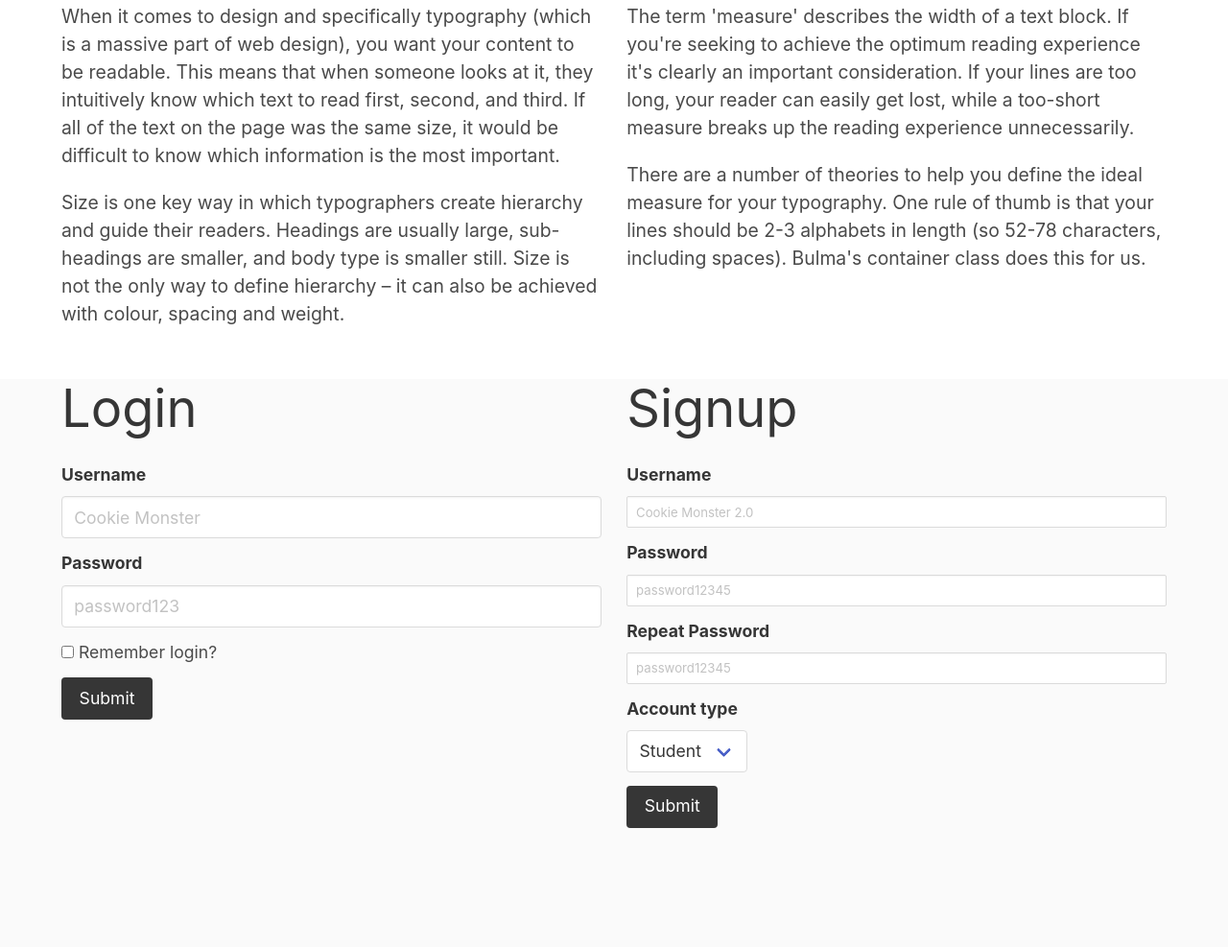
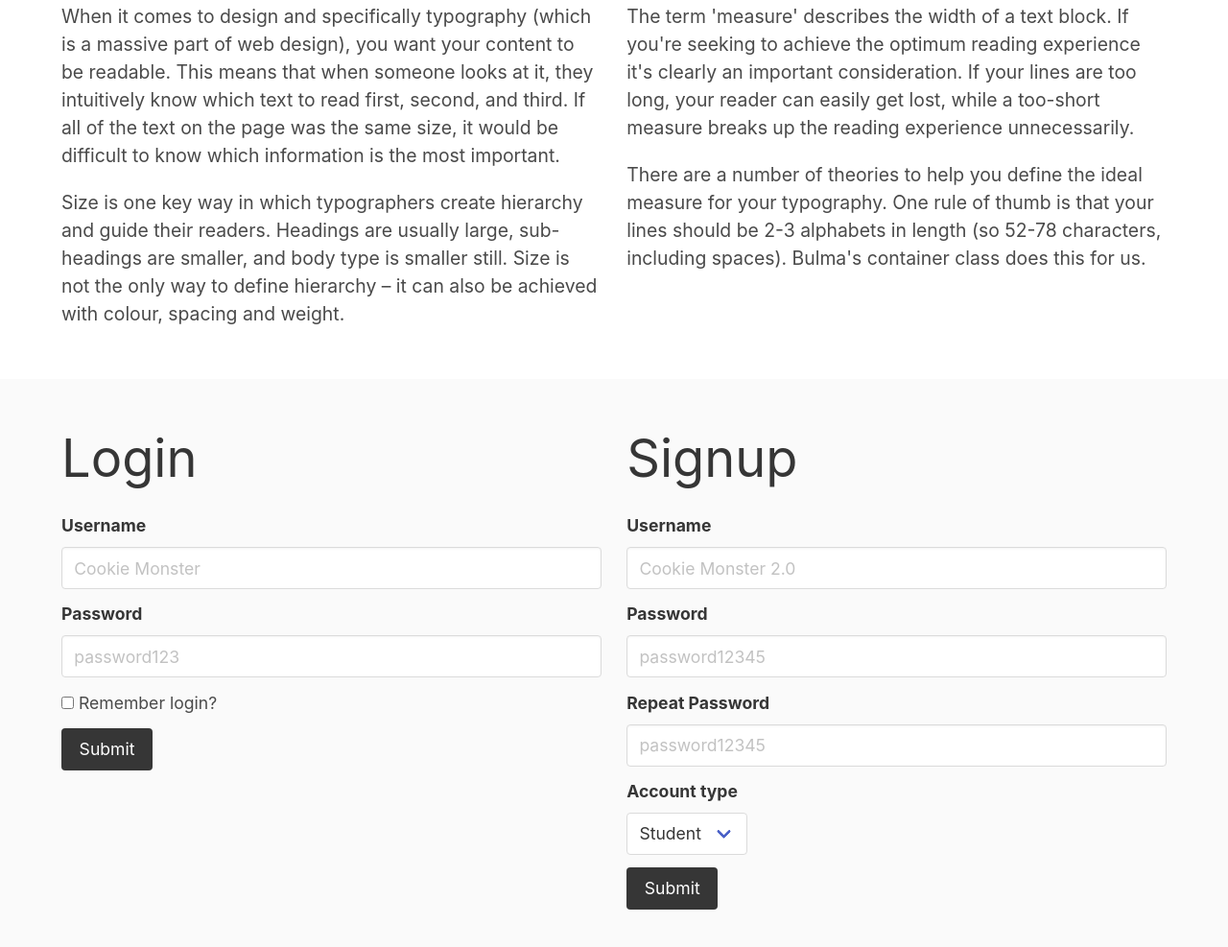
Before and after one commit to jdmar3-comp426/a02-RichardChiqui, a website: page index.html in a window 1280 px wide. Shown: the part 3437-4424 px from the top of the page at 96% size. Before the commit the page ends 4313 px from the top, so only its background shows below. Drawn offline with nearby package versions, Linux system fonts and the light colour scheme; a web font is replaced by a local one.

Commit message:
secction fix

```diff
--- a/index.html
+++ b/index.html
@@ -56,7 +56,7 @@
 </section>
 <section class="section has-background-white">
     <div class="container">
-        <div class="content has-text-left \">
+        <div class="content has-text-left">
             <h1 class="title has-text-weight-bold">Consistency is Key</h1>
             <h5 class="subtitle has-text-grey has-text-weight-bold">Elements on a web page should be related and follow the same theme</h5>
             <p>
@@ -151,8 +151,8 @@
         </div>
     </div>
 </section>
-<section class="container">
-    <div class="">
+<section class="section">
+    <div class="container">
         <div class="columns">
             <div class="column">
                 <h1 class="title has-text-weight-normal">Login</h1>
@@ -160,13 +160,13 @@
                     <div class="field">
                         <label class="label">Username</label>
                         <div class="control">
-                            <input class="input " type="text" placeholder="Cookie Monster" name="username">
+                            <input class="input" type="text" placeholder="Cookie Monster" name="username">
                         </div>
                     </div>
                     <div class="field">
                         <label class="label">Password</label>
                         <div class="control">
-                            <input class="input " type="password" placeholder="password123" name="password">
+                            <input class="input" type="password" placeholder="password123" name="password">
                         </div>
                     </div>
                     <div class="field">
@@ -190,19 +190,19 @@
                     <div class="field">
                         <label class="label">Username</label>
                         <div class="control">
-                            <input class="input is-small" type="text" placeholder="Cookie Monster 2.0" name="username">
+                            <input class="input" type="text" placeholder="Cookie Monster 2.0" name="username">
                         </div>
                     </div>
                     <div class="field">
                         <label class="label">Password</label>
                         <div class="control">
-                            <input class="input is-small" type="password" placeholder="password12345">
+                            <input class="input" type="password" placeholder="password12345">
                         </div>
                     </div>
                     <div class="field">
                         <label class="label has-text-weight-bold">Repeat Password</label>
                         <div class="control">
-                            <input class="input is-small" type="password" placeholder="password12345" name="password">
+                            <input class="input" type="password" placeholder="password12345" name="password">
                         </div>
                     </div>
                     <div class="field">
```
